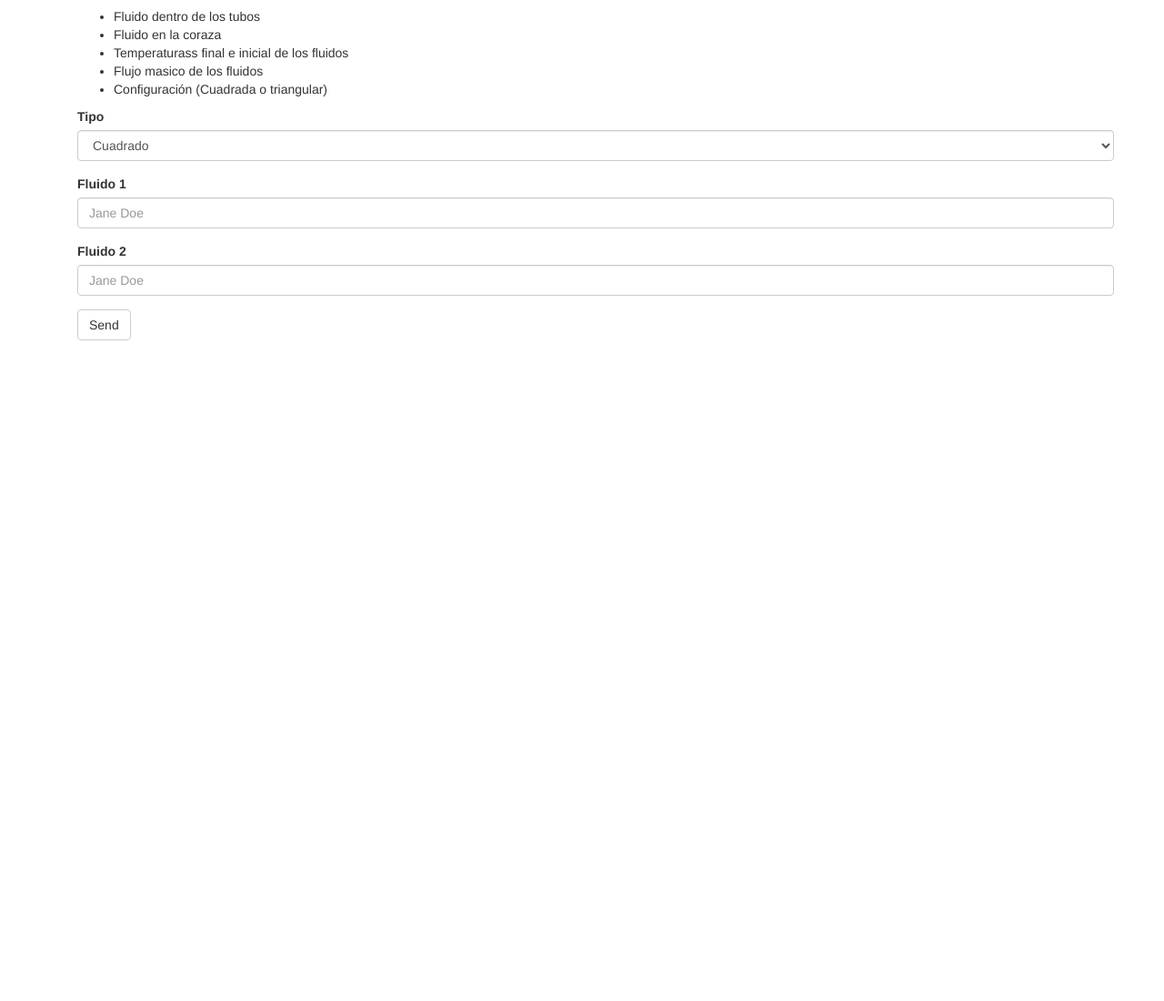
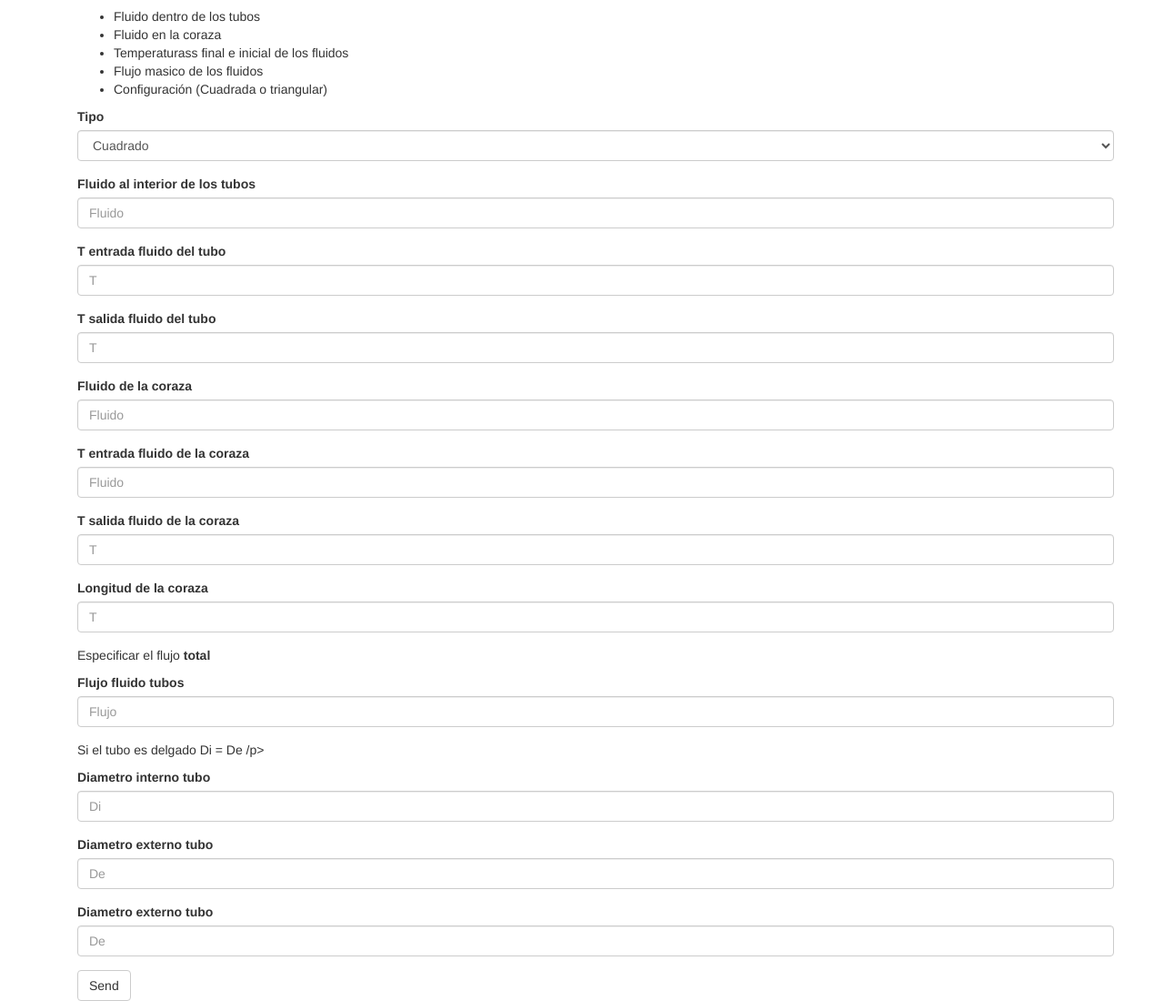
Before and after one commit to julher625/heatexchangers, a Flask app: template templates/steps/step_1.html in a window 1280 px wide. Shown: the part 164-1264 px from the top of the page at 91% size. Before the commit the page ends 538 px from the top, so only its background shows below. Run offline with Flask 2, Linux system fonts and the light colour scheme; the template is opened without the code that fills it, so the values that code supplies are empty; some libraries are stand-ins or nearby versions.

Commit message:
Actualizacion step 2

```diff
--- a/main.py
+++ b/main.py
@@ -46,9 +46,20 @@ def welcome():
         return response
 
 
-@app.route('/step/<int:st>')
+@app.route('/step/<int:st>',methods=["GET"])
 def steps(st):
     context = {
         'st':st,
+        'Fluido1':request.args.get("Fluido1"),
+        'TiFluido1':float(request.args.get("TiFluido1")),
+        'ToFluido1':float(request.args.get("ToFluido1")),
+
+        'Fluido2':request.args.get("Fluido2"),
+        'TiFluido2':float(request.args.get("TiFluido2")),
+        'ToFluido2':float(request.args.get("ToFluido2")),
+
     }
     return render_template('steps/step_'+ str(st) +'.html',**context)
+
+if __name__ == '__main__':
+    app.run("0.0.0.0",debug=True)
--- a/templates/steps/step_1.html
+++ b/templates/steps/step_1.html
@@ -21,15 +21,70 @@
                 <option>Triangular</option>
               </select>
         </div>
+        <div class="form-group">
+          <label for="Fluido1">Fluido al interior de los tubos</label>
+          <input type="text" class="form-control" name="Fluido1" placeholder="Fluido">
+        </div>
 
         <div class="form-group">
-          <label for="Fluido 1">Fluido 1</label>
-          <input type="text" class="form-control" id="exampleInputName2" placeholder="Jane Doe">
+          <label for="TiFluido1">T entrada fluido del tubo</label>
+          <input type="number" step="0.01" class="form-control" name="TiFluido1" placeholder="T">
         </div>
+
         <div class="form-group">
-            <label for="Fluido 2">Fluido 2</label>
-            <input type="text" class="form-control" id="exampleInputName2" placeholder="Jane Doe">
-          </div>
+          <label for="ToFluido1">T salida fluido del tubo</label>
+          <input type="number" step="0.01" class="form-control" name="ToFluido1" placeholder="T">
+        </div>
+
+
+        <div class="form-group">
+            <label for="Fluido2">Fluido de la coraza</label>
+            <input type="text" class="form-control" name="Fluido2" placeholder="Fluido">
+        </div>
+<!--
+        <p>Es probable que no se de la temperatura, pero si alguna propiedad como por ejemplo
+          el Delta H y coeficiente h, buscar en las tablas estos valores y determinar la temperatura
+          (Si se encuentr en cambio de fase la temperatura inicial y final es la misma)
+        </p> -->
+
+        <div class="form-group">
+          <label for="TiFluido2">T entrada fluido de la coraza</label>
+          <input type="number" step="0.01" class="form-control" name="TiFluido2" placeholder="Fluido">
+        </div>
+
+        <div class="form-group">
+          <label for="ToFluido2">T salida fluido de la coraza</label>
+          <input type="number" step="0.01" class="form-control" name="ToFluido2" placeholder="T">
+        </div>
+
+        <div class="form-group">
+          <label for="L">Longitud de la coraza</label>
+          <input type="number" step="0.01" class="form-control" name="L" placeholder="T">
+        </div>
+
+        <p>Especificar el flujo <b>total</b> </p>
+        <div class="form-group">
+          <label for="QpFluido1">Flujo fluido tubos</label>
+          <input type="number" step="0.01" class="form-control" name="QpFluido1" placeholder="Flujo">
+        </div>
+
+
+        <p>Si el tubo es delgado Di = De /p>
+        <div class="form-group">
+          <label for="Di">Diametro interno tubo</label>
+          <input type="number" step="0.01" class="form-control" name="Di" placeholder="Di">
+        </div>
+
+        <div class="form-group">
+          <label for="De">Diametro externo tubo</label>
+          <input type="number" step="0.01" class="form-control" name="De" placeholder="De">
+        </div>
+
+        <div class="form-group">
+          <label for="De">Diametro externo tubo</label>
+          <input type="number" step="0.01" class="form-control" name="De" placeholder="De">
+        </div>
+
         <button type="submit" class="btn btn-default">Send</button>
       </form>
 
```
Also changed, not shown: templates/steps/step_2.html (+12 -1 lines).
